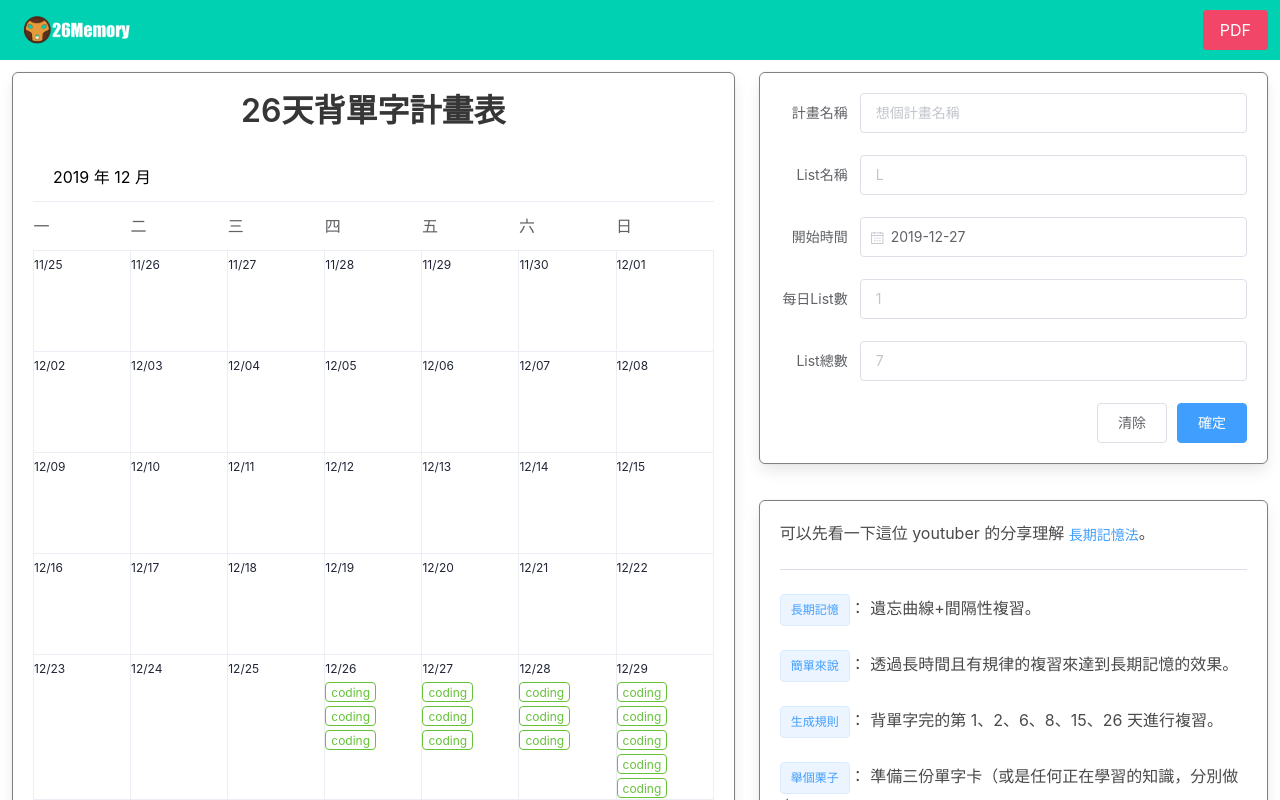
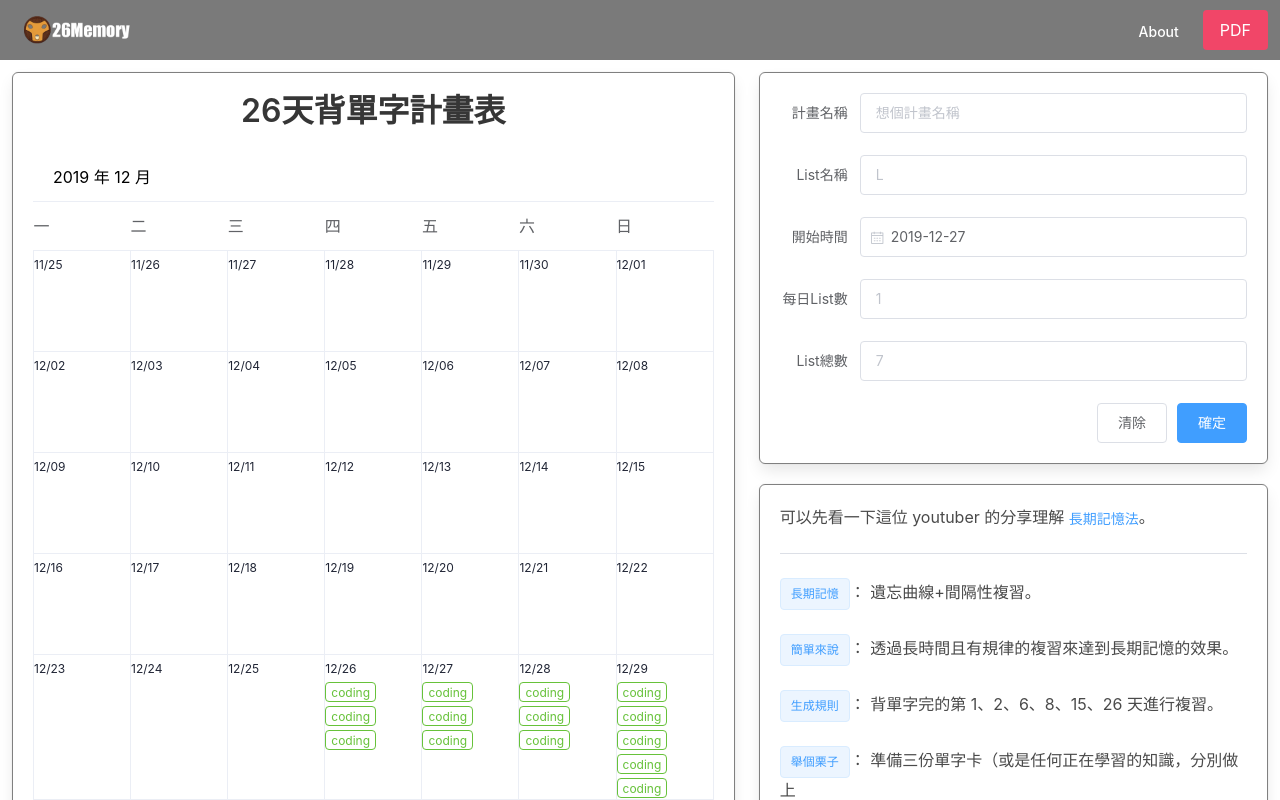
Before and after one commit to milletbard/26Memory, a Vue app: page /#/ in a window 1280 px wide. Shown: the top 800 px of the page. Built offline with nearby package versions, Linux system fonts and the light colour scheme.

Commit message:
fix | form & add | navbar item

```diff
--- a/src/components/calendar/Form.vue
+++ b/src/components/calendar/Form.vue
@@ -1,5 +1,5 @@
 <template>
-  <div class="calendar-info box">
+  <div class="calendar-info box" id="calendar-info">
     <el-form ref="form" :model="form" label-width="80px">
       <el-form-item label="計畫名稱">
         <el-input v-model="form.planName" placeholder="想個計畫名稱"></el-input>
@@ -82,6 +82,10 @@ export default {
 </script>
 
 <style lang="scss" >
+#calendar-info {
+  margin-bottom: 8px;
+}
+
 .calendar-info-footer {
   float: right;
 }
--- a/src/components/navbar/index.vue
+++ b/src/components/navbar/index.vue
@@ -1,5 +1,5 @@
 <template>
-  <nav class="navbar has-background-primary" role="navigation" aria-label="main navigation">
+  <nav class="navbar has-background-grey" role="navigation" aria-label="main navigation">
     <div class="navbar-brand">
       <router-link to="/">
         <div class="navbar-item">
@@ -25,6 +25,11 @@
 
     <div id="navbarBasicExample" :class="`navbar-menu ${burgerClass}`">
       <div class="navbar-end">
+        <div class="navbar-item">
+          <router-link to="about">
+            <el-link class="has-text-white" :underline="false">About</el-link>
+          </router-link>
+        </div>
         <div class="navbar-item">
           <div class="buttons">
             <a class="button is-danger">PDF</a>
```
